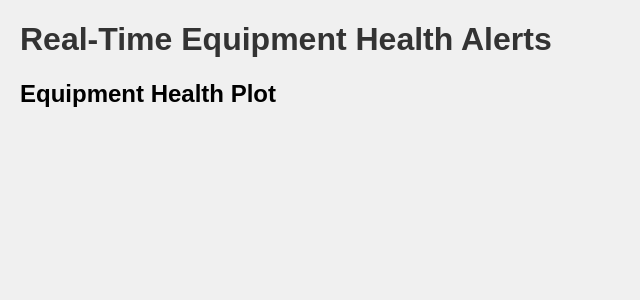
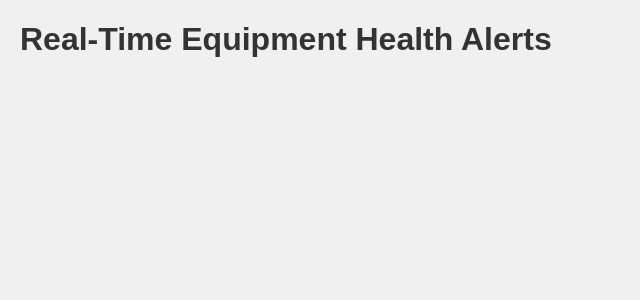
Before and after one commit to vinayaka16041999/PoC1-RealtimeMaintainanceAnalytics, a Flask app: page / in a window 1280 px wide. Shown: the top 300 px of the page, without its empty margins (0-640 px from the left). Run offline with Flask 3, Linux system fonts and the light colour scheme.

Commit message:
Remove equipment health plot section from index.html

```diff
--- a/frontend/templates/index.html
+++ b/frontend/templates/index.html
@@ -37,10 +37,7 @@
             <div class="alert">{{ alert }}</div>
         {% endfor %}
     </div>
-    <div id="plot-container">
-        <h2>Equipment Health Plot</h2>
-        <img id="health-plot" src="" alt="Real-Time Health Plot" style="display: none;">
-    </div>
+
 
     <script>
         function refreshPage() {
```
